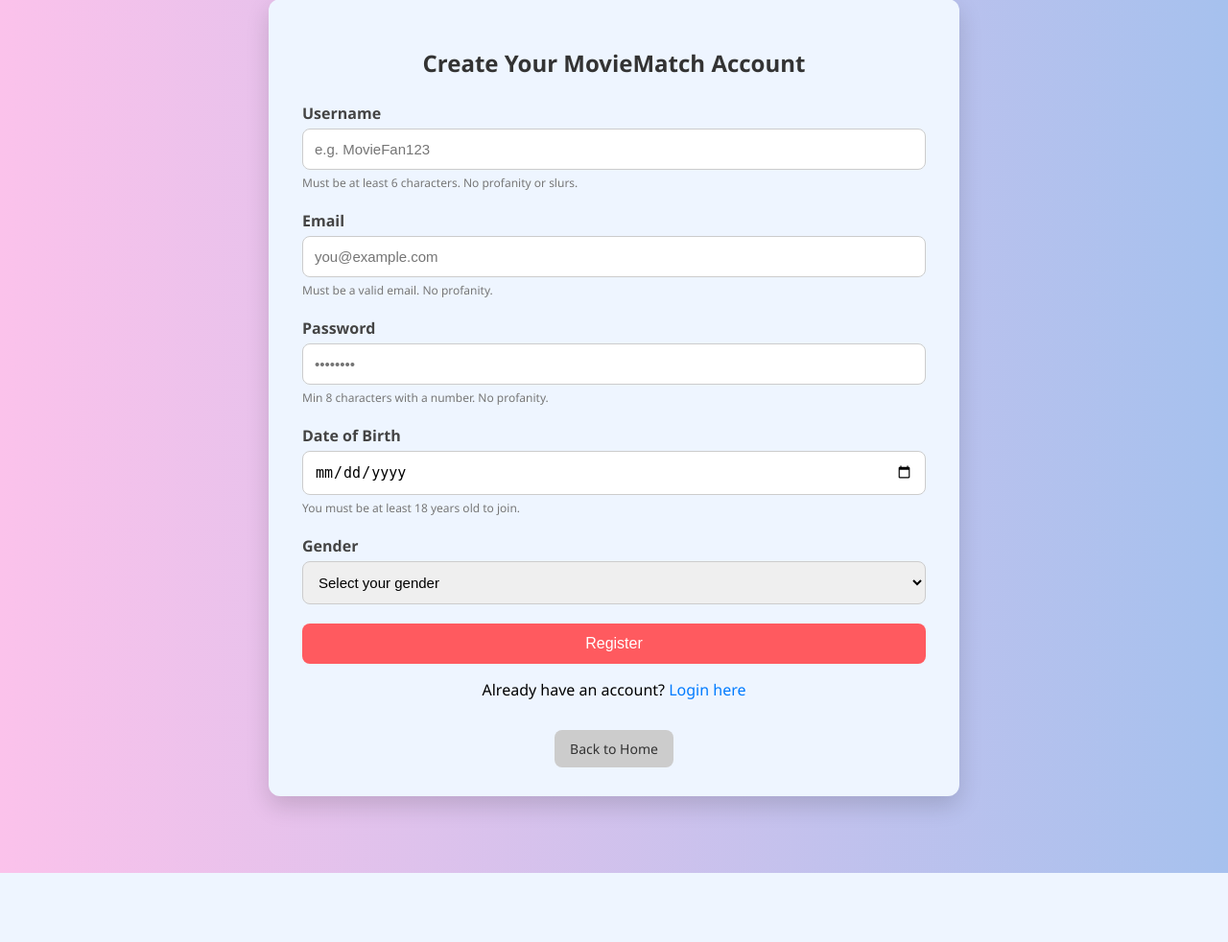
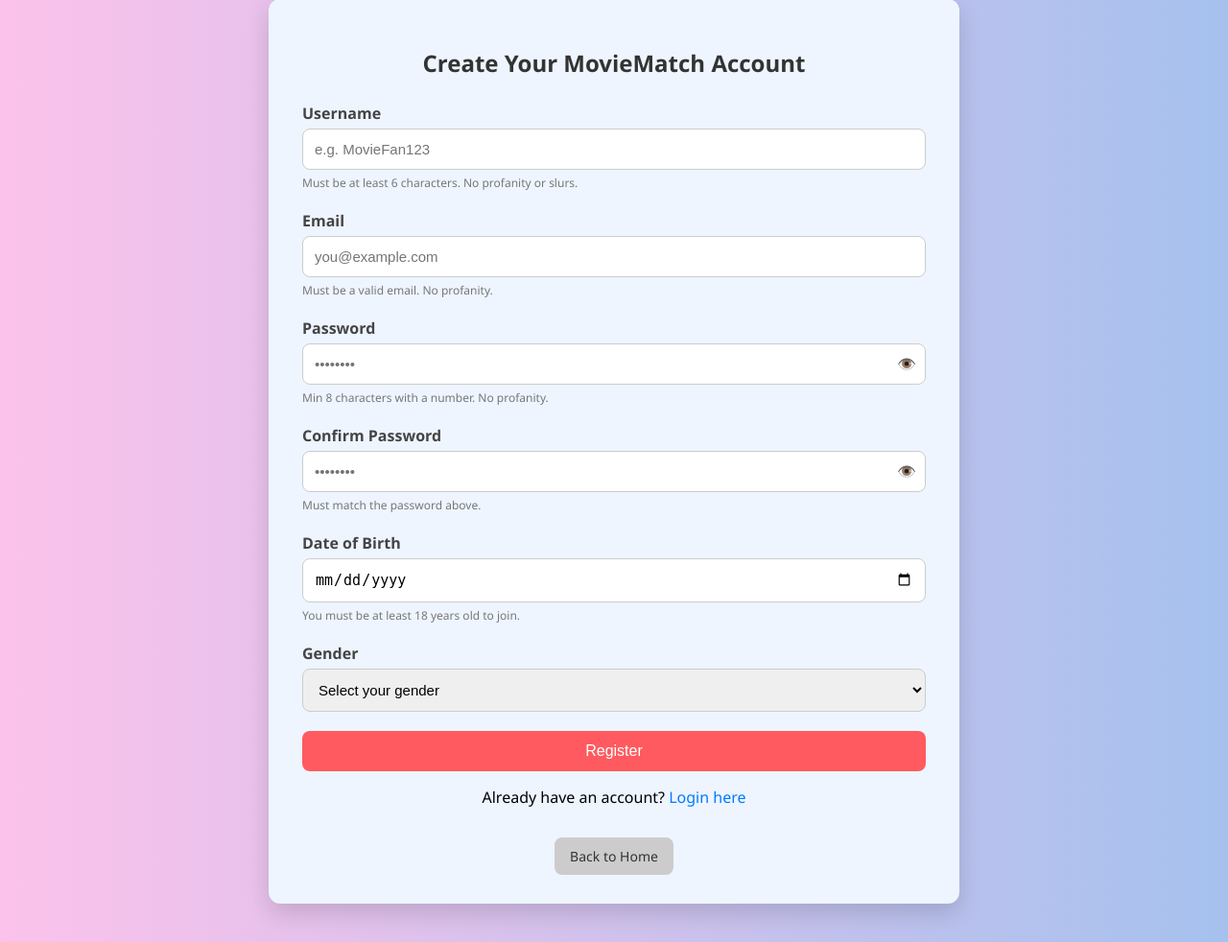
Before and after one commit to seanmcmullan123/Final-Year-Project-MovieMatch, a Flask app: page /register in a window 1280 px wide. Shown: the part 81-1063 px from the top of the page at 96% size. Before the commit the page ends 991 px from the top, so only its background shows below. Run offline with Flask 2, Linux system fonts and the light colour scheme; some libraries are stand-ins or nearby versions.

Commit message:
Password confirm and view hidden *

```diff
--- a/app.py
+++ b/app.py
@@ -60,6 +60,7 @@ def register():
         username = request.form['username'].strip()
         email = request.form['email'].strip()
         password = request.form['password']
+        confirm_password = request.form['confirm_password']
         dob_str = request.form['dob']
         gender = request.form.get('gender')
 
@@ -86,6 +87,11 @@ def register():
         # Password: at least 8 characters and contains a number
         if len(password) < 8 or not re.search(r"\d", password):
             flash("Password must be at least 8 characters and contain a number.", "danger")
+            return redirect(url_for('register'))
+
+            # ✅ Confirm password matches
+        if password != confirm_password:
+            flash("Passwords do not match.", "danger")
             return redirect(url_for('register'))
 
         # Age Check: Must be 18 or older
@@ -138,7 +144,6 @@ def login():
     if request.method == 'POST':
         username = request.form['username']
         password = request.form['password']
-
 
         #  NEW: Check if either field is blank
         if not username or not password:
--- a/templates/register.html
+++ b/templates/register.html
@@ -148,9 +148,26 @@
 
         <div class="form-group">
             <label for="password">Password</label>
-            <input type="password" name="password" id="password" placeholder="••••••••" required>
+            <div style="position: relative;">
+                <input type="password" name="password" id="password" placeholder="••••••••" required>
+                <span onclick="togglePassword('password', this)" style="position: absolute; right: 10px; top: 50%; transform: translateY(-50%); cursor: pointer;">
+                    👁️
+                </span>
+            </div>
             <div class="form-text">Min 8 characters with a number. No profanity.</div>
         </div>
+
+        <div class="form-group">
+            <label for="confirm_password">Confirm Password</label>
+            <div style="position: relative;">
+                <input type="password" name="confirm_password" id="confirm_password" placeholder="••••••••" required>
+                <span onclick="togglePassword('confirm_password', this)" style="position: absolute; right: 10px; top: 50%; transform: translateY(-50%); cursor: pointer;">
+                    👁️
+                </span>
+            </div>
+            <div class="form-text">Must match the password above.</div>
+        </div>
+
 
         <div class="form-group">
             <label for="dob">Date of Birth</label>
@@ -176,5 +193,20 @@
     </div>
 </div>
 
+
+<script>
+    function togglePassword(fieldId, icon) {
+        const field = document.getElementById(fieldId);
+        if (field.type === "password") {
+            field.type = "text";
+            icon.textContent = "👁️";
+        } else {
+            field.type = "password";
+            icon.textContent = "👁️";
+        }
+    }
+    </script>
+
+
 </body>
 </html>
```
Also changed, not shown: templates/login.html (+68 -7 lines), README.md, 1 other file.
